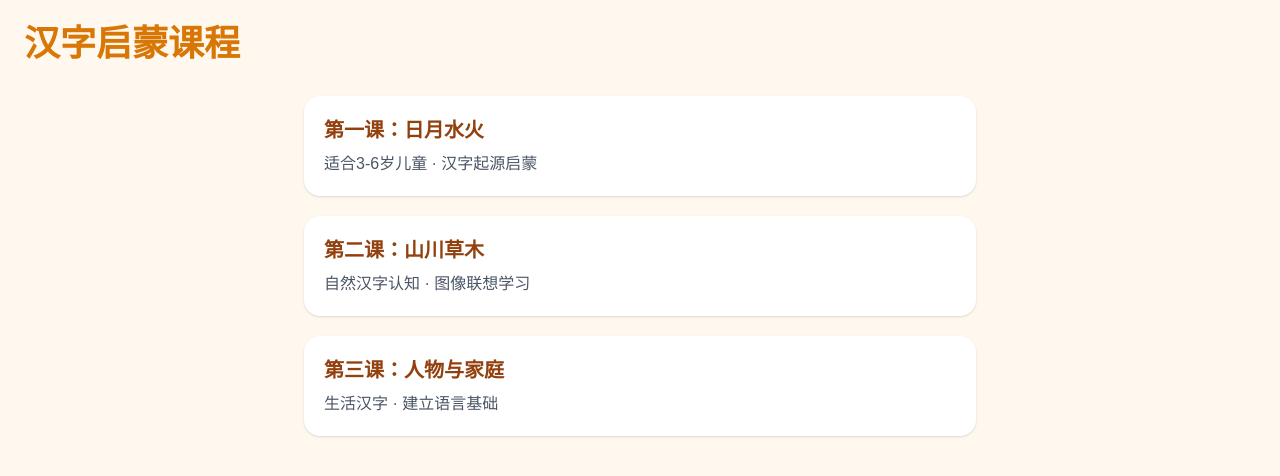
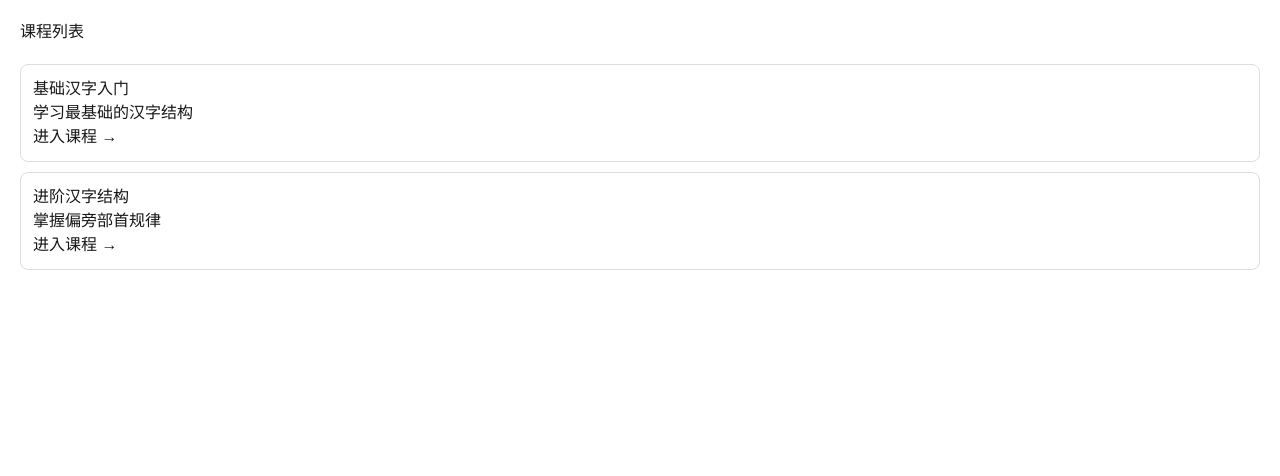
Before and after one commit to wojinping-alt/jinping, a Next.js app: page /courses in a window 1280 px wide. Shown: the top 476 px of the page. Built offline with nearby package versions, Linux system fonts and the light colour scheme.

Commit message:
test deploy

```diff
--- a/app/courses/page.tsx
+++ b/app/courses/page.tsx
@@ -1,47 +1,43 @@
+import Link from "next/link";
+
+const courses = [
+  {
+    id: "1",
+    title: "基础汉字入门",
+    desc: "学习最基础的汉字结构",
+  },
+  {
+    id: "2",
+    title: "进阶汉字结构",
+    desc: "掌握偏旁部首规律",
+  },
+];
+
 export default function CoursesPage() {
   return (
-    <main className="min-h-screen bg-[#FFF8EE] p-6">
+    <div style={{ padding: 20 }}>
+      <h1>课程列表</h1>
 
-      {/* 标题 */}
-      <h1 className="text-3xl md:text-4xl font-bold text-[#D97706] mb-8">
-        汉字启蒙课程
-      </h1>
+      <div style={{ marginTop: 20 }}>
+        {courses.map((course) => (
+          <div
+            key={course.id}
+            style={{
+              border: "1px solid #ddd",
+              padding: 12,
+              marginBottom: 10,
+              borderRadius: 8,
+            }}
+          >
+            <h2>{course.title}</h2>
+            <p>{course.desc}</p>
 
-      {/* 课程列表 */}
-      <div className="grid gap-5 max-w-2xl mx-auto">
-
-        {/* 课程1 */}
-        <a href="/lesson" className="bg-white p-5 rounded-2xl shadow hover:shadow-lg transition">
-          <h2 className="text-xl font-bold text-[#92400E]">
-            第一课：日月水火
-          </h2>
-          <p className="text-gray-600 mt-2">
-            适合3-6岁儿童 · 汉字起源启蒙
-          </p>
-        </a>
-
-        {/* 课程2 */}
-        <a href="/lesson" className="bg-white p-5 rounded-2xl shadow hover:shadow-lg transition">
-          <h2 className="text-xl font-bold text-[#92400E]">
-            第二课：山川草木
-          </h2>
-          <p className="text-gray-600 mt-2">
-            自然汉字认知 · 图像联想学习
-          </p>
-        </a>
-
-        {/* 课程3 */}
-        <a href="/lesson" className="bg-white p-5 rounded-2xl shadow hover:shadow-lg transition">
-          <h2 className="text-xl font-bold text-[#92400E]">
-            第三课：人物与家庭
-          </h2>
-          <p className="text-gray-600 mt-2">
-            生活汉字 · 建立语言基础
-          </p>
-        </a>
-
+            <Link href={`/lesson/${course.id}`}>
+              进入课程 →
+            </Link>
+          </div>
+        ))}
       </div>
-
-    </main>
+    </div>
   );
 }
--- /dev/null
+++ b/app/lesson/[id]/page.tsx
@@ -0,0 +1,47 @@
+import { supabase } from "@/lib/supabase";
+
+export default async function LessonPage({
+  params,
+}: {
+  params: Promise<{ id: string }>;
+}) {
+  const { id } = await params;
+
+  const { data: course } = await supabase
+    .from("courses")
+    .select("*")
+    .eq("id", id)
+    .single();
+
+  if (!course) {
+    return <div>课程不存在</div>;
+  }
+
+  return (
+    <div className="min-h-screen bg-orange-50 p-6">
+      <h1 className="text-4xl font-bold text-orange-600">
+        {course.title}
+      </h1>
+
+      <p className="mt-4 text-gray-700">
+        {course.description}
+      </p>
+
+      <p className="mt-4 text-2xl text-red-500">
+        ¥{course.price}
+      </p>
+
+      <video
+        controls
+        className="mt-6 w-full rounded-2xl"
+        src={course.video_url}
+      />
+
+      {course.is_free_preview && (
+        <p className="mt-4 text-green-600">
+          当前课程支持试看
+        </p>
+      )}
+    </div>
+  );
+}
--- a/app/lesson/page.tsx
+++ /dev/null
@@ -1,61 +0,0 @@
-"use client";
-
-import { useState } from "react";
-
-export default function LessonPage() {
-  const [isPurchased, setIsPurchased] = useState(false);
-
-  return (
-    <main className="min-h-screen bg-[#FFF8EE] p-6">
-
-      {/* 标题 */}
-      <h1 className="text-3xl font-bold text-[#D97706] mb-4">
-        第一课：日月水火
-      </h1>
-
-      <p className="text-[#6B4F3B] mb-6">
-        理解汉字背后的文化与演变
-      </p>
-
-      {/* 视频区域 */}
-      <div className="bg-white rounded-2xl shadow p-4 mb-6">
-
-        {!isPurchased ? (
-          <>
-            {/* 试看 */}
-            <p className="text-orange-500 font-semibold mb-3">
-              当前为试看内容（30秒）
-            </p>
-
-            <video
-              controls
-              className="w-full rounded-xl"
-              src="https://1309315684.vod-qcloud.com/3f7f1c6avodcq1309315684/1703f4465145403728064556565/mwLgypzW46IA.mp4"
-            />
-
-            <button
-              onClick={() => setIsPurchased(true)}
-              className="w-full mt-5 bg-[#F59E0B] hover:bg-[#D97706] text-white text-lg font-semibold py-4 rounded-full"
-            >
-              微信/支付宝购买
-            </button>
-          </>
-        ) : (
-          <>
-            {/* 完整课程 */}
-            <p className="text-green-600 font-semibold mb-3">
-              已解锁完整课程
-            </p>
-
-            <video
-              controls
-              className="w-full rounded-xl"
-              src="https://1309315684.vod-qcloud.com/3f7f1c6avodcq1309315684/1703f4465145403728064556565/mwLgypzW46IA.mp4"
-            />
-          </>
-        )}
-      </div>
-
-    </main>
-  );
-}
--- a/app/page.tsx
+++ b/app/page.tsx
@@ -1,35 +1,24 @@
+import Link from "next/link";
+
 export default function Home() {
   return (
-    <main className="min-h-screen bg-[#FFF8EE] flex flex-col items-center justify-center px-6 text-center">
-
-      <div className="text-6xl mb-4">📚</div>
-
-      <h1 className="text-4xl md:text-6xl font-bold text-[#D97706] mb-6">
-        汉字启蒙
+    <main className="min-h-screen bg-orange-50 flex flex-col items-center justify-center p-6">
+      <h1 className="text-5xl font-bold text-orange-600">
+        字书 Zishoo
       </h1>
 
-      <p className="text-lg md:text-2xl text-[#6B4F3B] max-w-xl mb-10">
-        用动画和故事，让孩子真正理解汉字，而不是死记硬背
+      <p className="mt-6 text-lg text-gray-600 text-center max-w-xl">
+        用动画和故事学习汉字，让中文学习更有趣。
       </p>
 
-      <div className="flex flex-col gap-4 w-full max-w-sm">
-
-        <a
-          href="/courses"
-          className="bg-[#F59E0B] hover:bg-[#D97706] text-white text-lg font-semibold py-4 rounded-full"
-        >
-          开始学习
-        </a>
-
-        <a
-          href="/lesson"
-          className="border border-[#D97706] text-[#D97706] text-lg font-semibold py-4 rounded-full"
-        >
-          试听课程
-        </a>
-
-      </div>
-
+      <Link
+        href="/courses"
+        className="mt-10 rounded-2xl bg-orange-500 px-8 py-4 text-white text-xl shadow hover:bg-orange-600"
+      >
+        进入课程
+      </Link>   <p className="mt-4 text-green-600 text-xl">
+        部署测试成功
+      </p>
     </main>
   );
 }
--- /dev/null
+++ b/lib/supabase.ts
@@ -0,0 +1,6 @@
+import { createClient } from '@supabase/supabase-js'
+
+const supabaseUrl = process.env.NEXT_PUBLIC_SUPABASE_URL!
+const supabaseKey = process.env.NEXT_PUBLIC_SUPABASE_ANON_KEY!
+
+export const supabase = createClient(supabaseUrl, supabaseKey)
--- a/package.json
+++ b/package.json
@@ -9,6 +9,7 @@
     "lint": "eslint"
   },
   "dependencies": {
+    "@supabase/supabase-js": "^2.106.2",
     "next": "16.2.6",
     "react": "19.2.4",
     "react-dom": "19.2.4"
```
Also changed, not shown: 1 other file (tests, documents, lock files or other folders).
